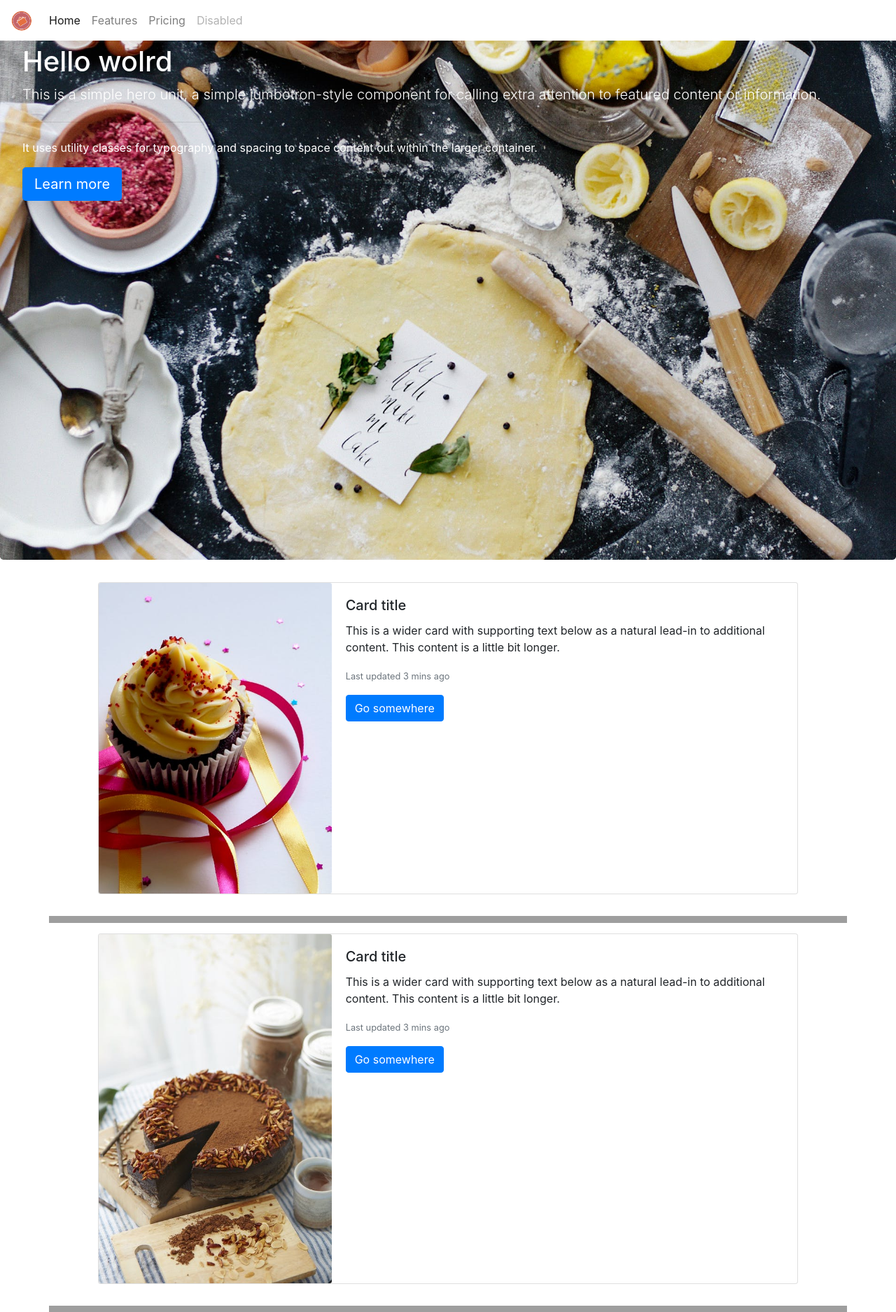
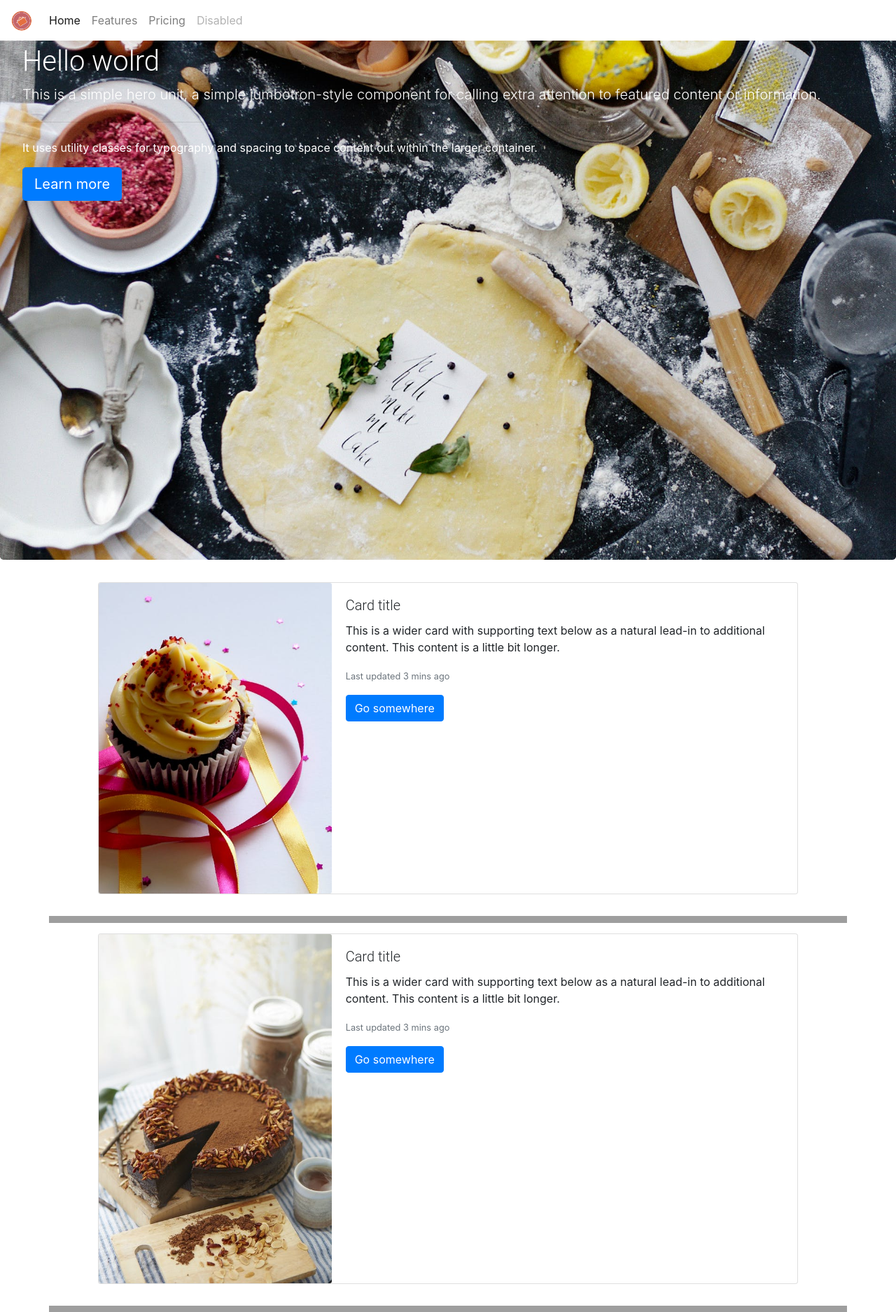
Before and after one commit to nmd974/cuisine-forms-974, a PHP site: page / in a window 1280 px wide. Shown: the top 1875 px of the page at 70% size. Run offline with PHP 8.4, Linux system fonts and the light colour scheme; grey boxes are pictures that could not be loaded.

Commit message:
mise en place police cahier des charges

```diff
--- a/src/styles/style.css
+++ b/src/styles/style.css
@@ -7,7 +7,11 @@
 body {
     margin: 0;
     padding: 0;
-    font-family: Arial, Helvetica, sans-serif;
+    font-family: Verdana, Geneva, sans-serif; font-size: 14px; font-style: normal; font-variant: normal; font-weight: 400; line-height: 20px;
+}
+
+h1, h2, h3, h4, h5, h6 {
+  font-family: 'Roboto Light', 'Roboto Medium', 'Roboto';
 }
 
 /*section jumbotron*/
```
